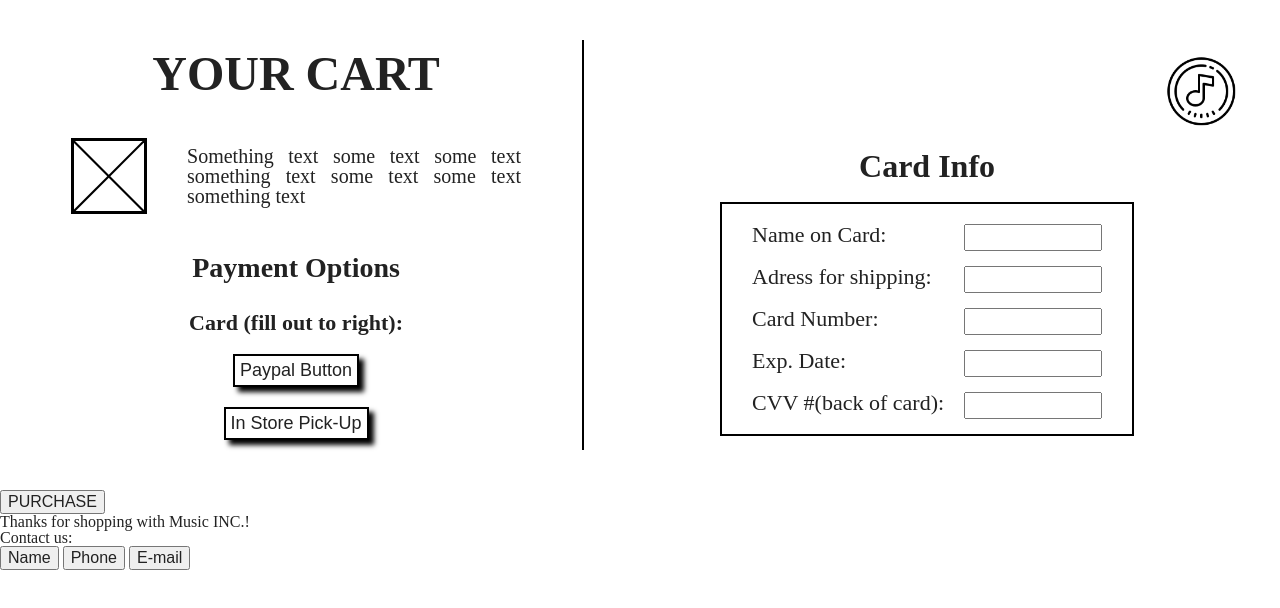
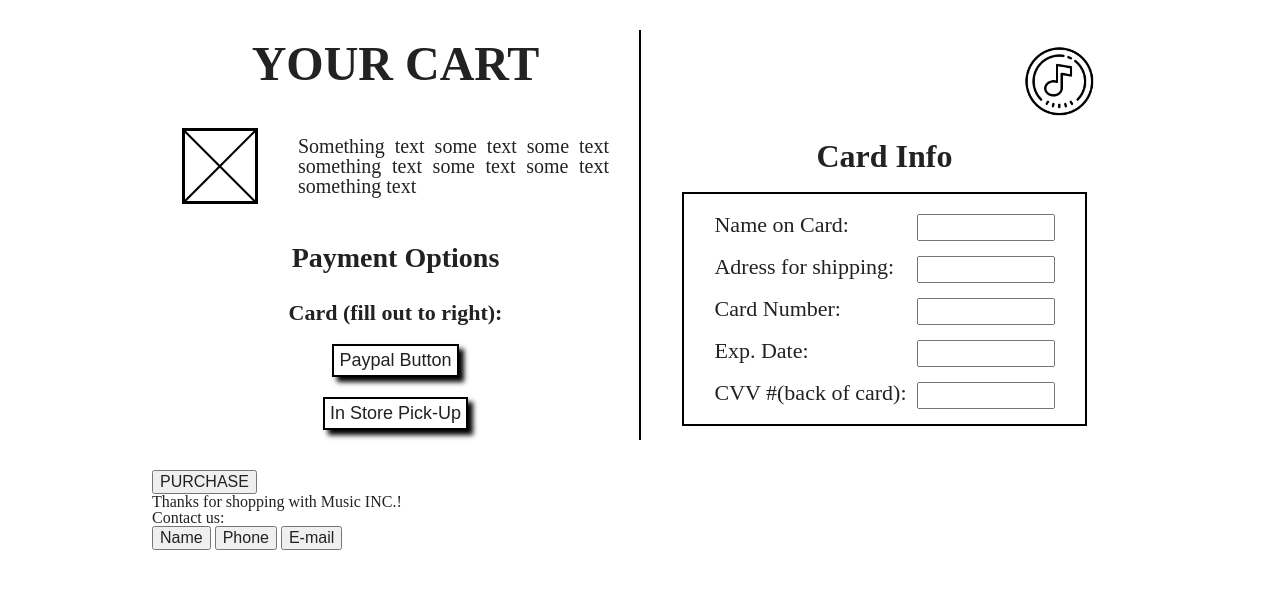
Before and after one commit to juliajulyy/flex-task, a plain HTML site: page index.html in a window 1280 px wide. Drawn offline with Linux system fonts and the light colour scheme.

Commit message:
improve full-screen appearance

```diff
--- a/css/cart.css
+++ b/css/cart.css
@@ -2,28 +2,30 @@
 	display: flex;
 	align-items: stretch;
 	font-size: 40px;
-	padding: 40px;
+	padding: 30px;
 }
+
 .cart__order, .cart__payment {
 	display: flex;
 	flex-direction: column;
 	align-items: center;
 	justify-content: center;
+	width: 50%;
 }
 
 .cart__order {
 	border-right: 2px solid black;
 	padding-right: 30px;
-	width: 45%;
 }
 
 .cart__header, .cart__goods,
 .cart__mini-header{
 	margin: 20px 0;
 }
- .cart__card-options, .cart__button-options {
+
+.cart__card-options, .cart__button-options {
  	margin: 10px 0;
- }
+}
 
 .cart__header {
 	font-size: 1.2em;
@@ -95,7 +97,6 @@
 
 .cart__payment {
 	padding-left: 30px;
-	width: 55%;
 }
 
 .cart__logo, .cart__info-header, .cart__body {
@@ -118,7 +119,7 @@
 
 .cart__body {
 	border: 2px solid black;
-	min-width: 350px;
+	max-width: 350px;
 	padding: 0 30px;
 }
 
--- a/css/style.css
+++ b/css/style.css
@@ -0,0 +1,8 @@
+.page {
+	display: flex;
+	justify-content: center;
+}
+
+.page__wrapper {
+	max-width: 1000px;
+}
--- a/index.html
+++ b/index.html
@@ -11,7 +11,8 @@
 	</head>
 	<body>
 
-		<main>
+		<main class="page">
+			<div class="page__wrapper">
 				<section class="cart">
 					<div class="cart__order">
 						<h1 class="cart__header">YOUR CART</h1>
@@ -68,6 +69,7 @@
 					<button>Phone</button>
 					<button>E-mail</button>
 				</section>
+			</div>
 		</main>
 
 	</body>
```
Lines whose indentation alone changed are shown as unchanged.
